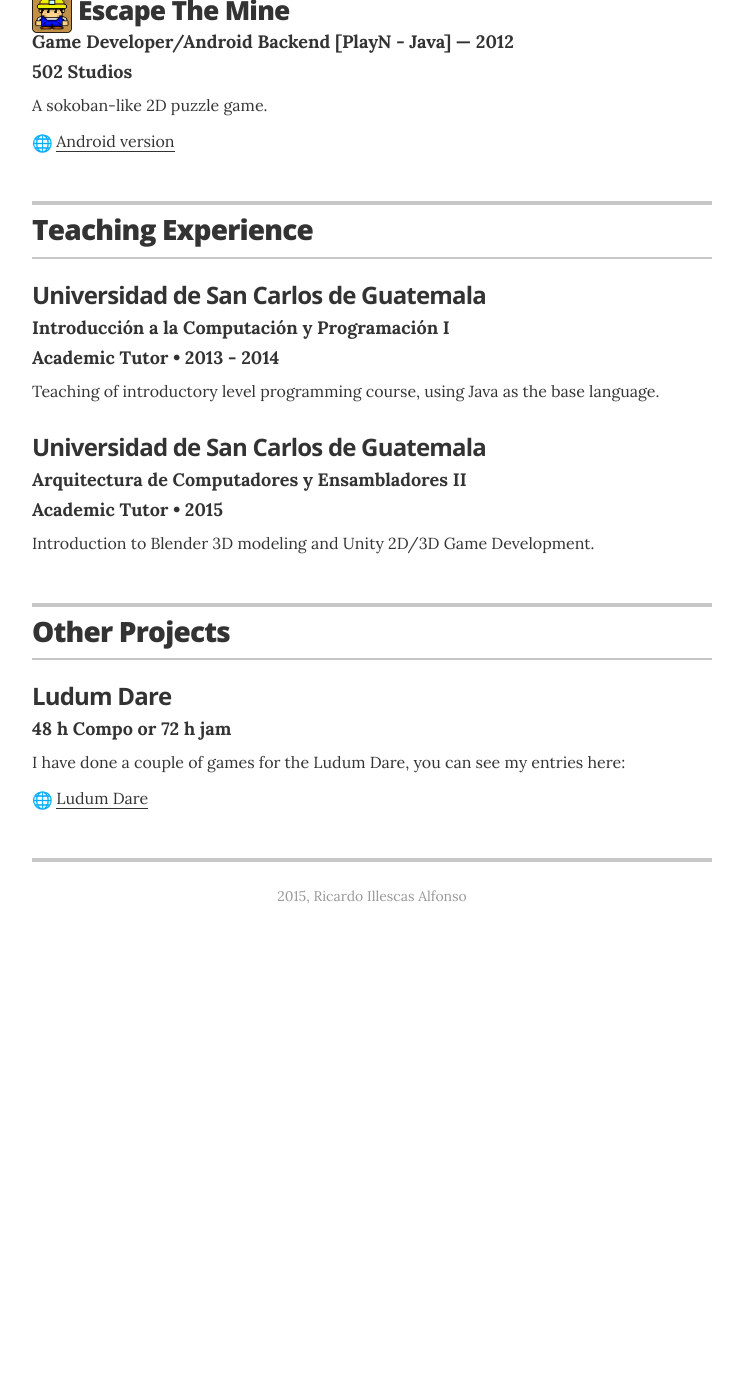
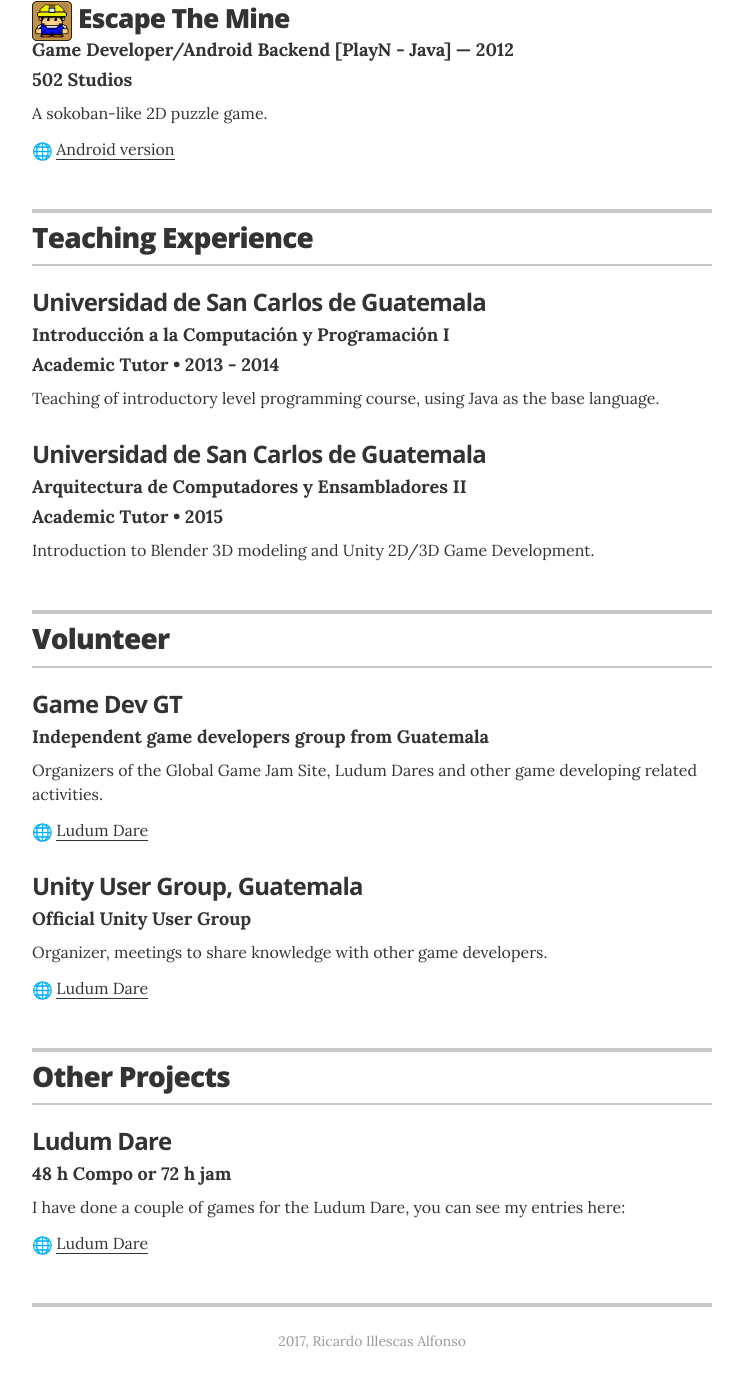
Before and after one commit to riktothepast/riktothepast.github.io, a Jekyll site: the page built from index.html, in a window 1280 px wide and 1400 px high, scrolled down 2086 px. Shown: the top 1388 px of the window, without its empty margins (268-1011 px from the left). Built offline with Jekyll 4.4.1, drawn with Linux system fonts in a browser that asks for light colours; emoji names are drawn with the system emoji font; before the commit the page ends 3041 px from its top, so only the background shows below that; some of the changed text lies outside the part shown.

Commit message:
Updates resume data, avatar image

```diff
--- a/_layouts/resume.html
+++ b/_layouts/resume.html
@@ -91,7 +91,7 @@
                     <p style='line-height: 30px; font-family:"Open Sans", "Helvetica Neue", Helvetica, Arial, sans-serif;font-weight:900;font-size:1.65rem;letter-spacing:-.05rem;margin:0'>
               <img src='images/xoom.png' style='vertical-align: middle; width:40px;'/> Xoom, a PayPal Service
           </p>
-          <h4 class="resume-item-details">Software Engineer II [Backend, Node JS - JS] &bull; January, 2016 &mdash; Present</h4>
+          <h4 class="resume-item-details">Software Engineer II [Backend - Node JS] &bull; January, 2016 &mdash; Present</h4>
           <h4 class="resume-item-details">Xoom Corporation</h4>
 
           <p class="resume-item-copy">Request money, mobile reloads, and bill payments from friends and family in the U.S.</p>
@@ -127,7 +127,8 @@
 
         <!-- by now you're getting the picture... -->
         <div class="resume-item">
-          <img src='images/claro.png' style='vertical-align: middle; width:40px;'/> Album Digital Claro 2014
+          <p style='line-height: 10px; font-family:"Open Sans", "Helvetica Neue", Helvetica, Arial, sans-serif;font-weight:900;font-size:1.65rem;letter-spacing:-.05rem;margin:0'>
+              <img src='images/claro.png' style='vertical-align: middle; width:40px;'/> Album Digital Claro 2014
           <h4 class="resume-item-details">FrontEnd/BackEnd Developer  [Express/Scala]&bull; May, 2014 &mdash; June 2014</h4>
           <p class="resume-item-copy">Made for the Fifa 2014 Soccer World Cup.</p>
           <p class="resume-item-copy"><img class="emoji" src="https://assets-cdn.github.com/images/icons/emoji/unicode/1f310.png" height="20" width="20" align="absmiddle">
@@ -193,6 +194,33 @@
       <section class="content-section">
 
         <header class="section-header">
+          <h2>Volunteer</h2>
+        </header>
+
+        <div class="resume-item">
+          <h3 class="resume-item-title">Game Dev GT</h3>
+          <h4 class="resume-item-details">Independent game developers group from Guatemala </h4>
+          Organizers of the Global Game Jam Site, Ludum Dares and other game developing related activities.
+          <p class="resume-item-copy"><img class="emoji" src="https://assets-cdn.github.com/images/icons/emoji/unicode/1f310.png" height="20" width="20" align="absmiddle">
+          <a href="http://www.gamedevgt.com/" TARGET="_blank">Ludum Dare</a></p>
+        </div>
+        <div class="resume-item">
+          <h3 class="resume-item-title">Unity User Group, Guatemala</h3>
+          <h4 class="resume-item-details">Official Unity User Group</h4>
+          Organizer, meetings to share knowledge with other game developers.
+          <p class="resume-item-copy"><img class="emoji" src="https://assets-cdn.github.com/images/icons/emoji/unicode/1f310.png" height="20" width="20" align="absmiddle">
+          <a href="https://www.meetup.com/es/Unity-User-Group-Guatemala/" TARGET="_blank">Ludum Dare</a></p>
+        </div>
+
+      </section>
+      <!-- end Projects -->
+      {% endif %}
+
+      {% if site.resume_section_projects %}
+      <!-- begin Projects -->
+      <section class="content-section">
+
+        <header class="section-header">
           <h2>Other Projects</h2>
         </header>
 
@@ -215,7 +243,7 @@
 
 
       <footer class="page-footer">
-        <p class="footer-line">2015, Ricardo Illescas Alfonso</p>
+        <p class="footer-line">2017, Ricardo Illescas Alfonso</p>
       </footer>
 
     </div>
```
Also changed, not shown: images/avatar.jpg.
